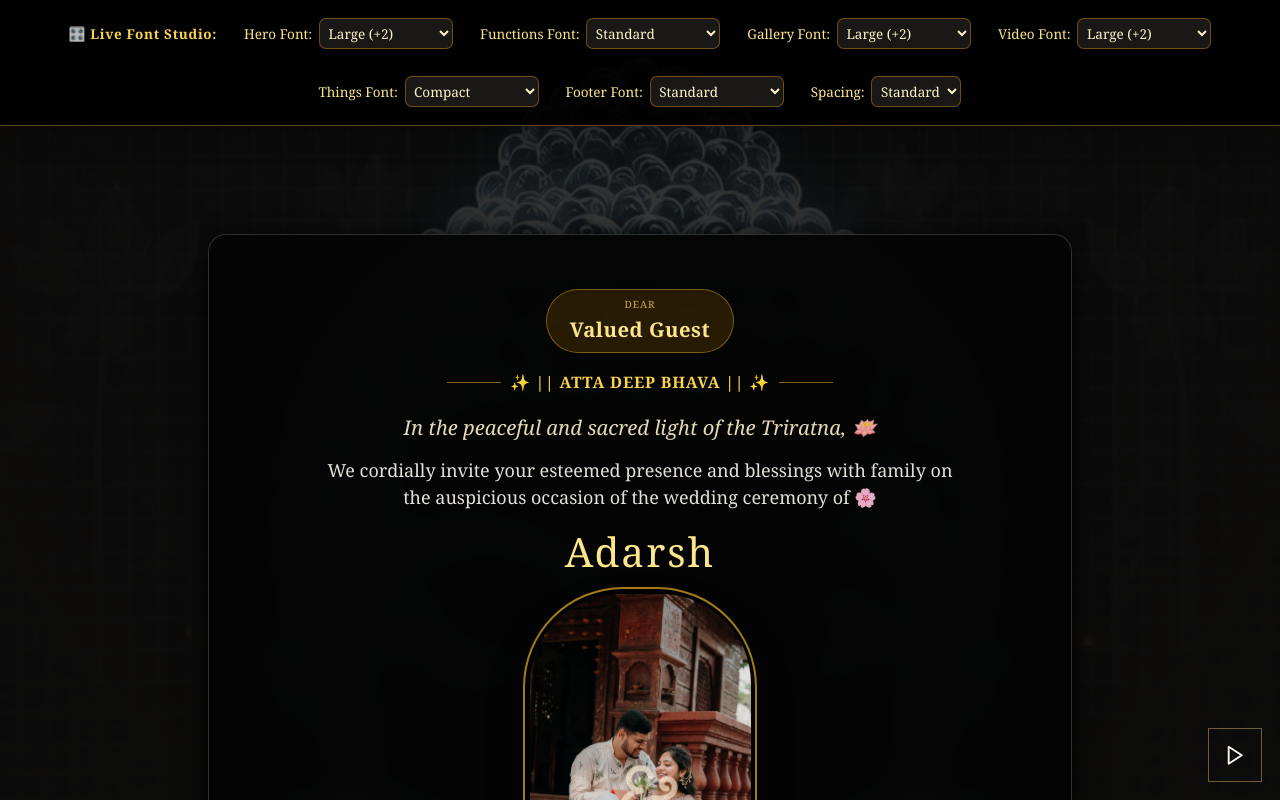
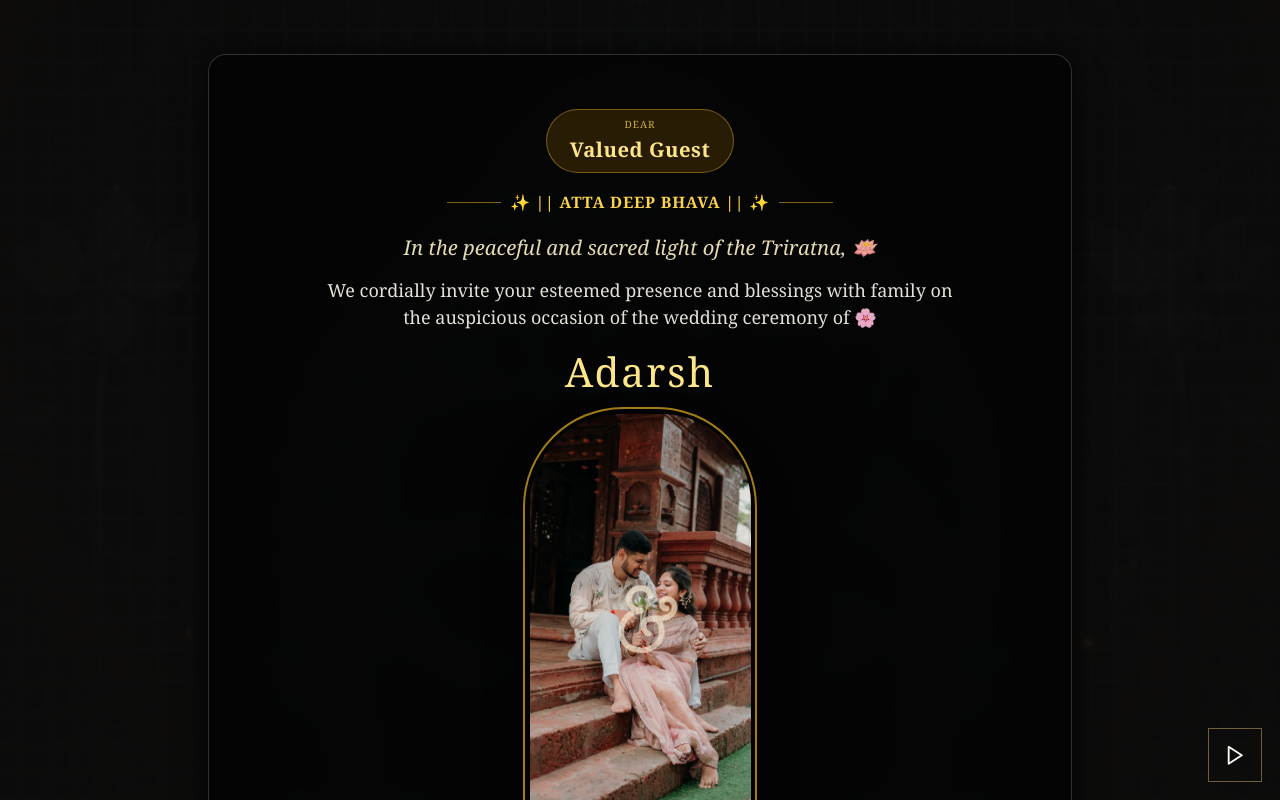
Before and after one commit to Adoniskingx/AD, a React (Vite) app in the folder adarsh-divyansha-wedding/: page / in a window 1280 px wide. Shown: the top 800 px of the page. Built offline with nearby package versions, Linux system fonts and the light colour scheme.

Commit message:
Refactor App component by removing font size states
Removed font size state management and layout studio dropdowns for sections. Updated main content rendering to use direct component calls.

```diff
--- a/adarsh-divyansha-wedding/src/App.tsx
+++ b/adarsh-divyansha-wedding/src/App.tsx
@@ -1,4 +1,4 @@
-import React, { useState } from 'react';
+import React from 'react';
 import Hero from './components/Hero';
 import Functions from './components/Functions';
 import Gallery from './components/Gallery';
@@ -8,131 +8,22 @@ import Footer from './components/Footer';
 import MusicPlayer from './components/MusicPlayer';
 
 export function App() {
-  // Font Size States per Section (Defaulting to your precise requested sizes)
-  const [heroFontSize, setHeroFontSize] = useState('115%');     // Large (+2)
-  const [functionsFontSize, setFunctionsFontSize] = useState('100%'); // Standard (Normal)
-  const [galleryFontSize, setGalleryFontSize] = useState('115%');   // Large (+2)
-  const [videoFontSize, setVideoFontSize] = useState('115%');       // Large (+2)
-  const [thingsFontSize, setThingsFontSize] = useState('85%');     // Compact (Small)
-  const [footerFontSize, setFooterFontSize] = useState('100%');  // Standard (Normal)
-
-  // Layout Studio Dropdown States
-  const [sectionSpacing, setSectionSpacing] = useState('py-12');
-
   return (
     <div className="min-h-screen relative overflow-x-hidden">
-
-      {/* 🎛️ Live Layout Studio Bar */}
-      <div className="bg-black/90 border-b border-amber-500/40 p-4 relative z-50 text-xs text-amber-100 shadow-xl">
-        <div className="max-w-6xl mx-auto flex flex-wrap items-center justify-center gap-6">
-          <span className="font-serif text-amber-300 font-bold tracking-wider">🎛️ Live Font Studio:</span>
-
-          {/* Hero Font Size */}
-          <div className="flex items-center gap-1.5">
-            <label className="text-amber-200">Hero Font:</label>
-            <select value={heroFontSize} onChange={(e) => setHeroFontSize(e.target.value)} className="bg-[#1A1816] text-amber-100 border border-amber-500/40 rounded-md p-1">
-              <option value="85%">Compact</option>
-              <option value="100%">Standard</option>
-              <option value="115%">Large (+2)</option>
-              <option value="130%">Extra Large (+4)</option>
-            </select>
-          </div>
-
-          {/* Functions Font Size */}
-          <div className="flex items-center gap-1.5">
-            <label className="text-amber-200">Functions Font:</label>
-            <select value={functionsFontSize} onChange={(e) => setFunctionsFontSize(e.target.value)} className="bg-[#1A1816] text-amber-100 border border-amber-500/40 rounded-md p-1">
-              <option value="85%">Compact</option>
-              <option value="100%">Standard</option>
-              <option value="115%">Large (+2)</option>
-              <option value="130%">Extra Large (+4)</option>
-            </select>
-          </div>
-
-          {/* Gallery Font Size */}
-          <div className="flex items-center gap-1.5">
-            <label className="text-amber-200">Gallery Font:</label>
-            <select value={galleryFontSize} onChange={(e) => setGalleryFontSize(e.target.value)} className="bg-[#1A1816] text-amber-100 border border-amber-500/40 rounded-md p-1">
-              <option value="85%">Compact</option>
-              <option value="100%">Standard</option>
-              <option value="115%">Large (+2)</option>
-              <option value="130%">Extra Large (+4)</option>
-            </select>
-          </div>
-
-          {/* Video Font Size */}
-          <div className="flex items-center gap-1.5">
-            <label className="text-amber-200">Video Font:</label>
-            <select value={videoFontSize} onChange={(e) => setVideoFontSize(e.target.value)} className="bg-[#1A1816] text-amber-100 border border-amber-500/40 rounded-md p-1">
-              <option value="85%">Compact</option>
-              <option value="100%">Standard</option>
-              <option value="115%">Large (+2)</option>
-              <option value="130%">Extra Large (+4)</option>
-            </select>
-          </div>
-
-          {/* Things to Know Font Size */}
-          <div className="flex items-center gap-1.5">
-            <label className="text-amber-200">Things Font:</label>
-            <select value={thingsFontSize} onChange={(e) => setThingsFontSize(e.target.value)} className="bg-[#1A1816] text-amber-100 border border-amber-500/40 rounded-md p-1">
-              <option value="85%">Compact</option>
-              <option value="100%">Standard</option>
-              <option value="115%">Large (+2)</option>
-              <option value="130%">Extra Large (+4)</option>
-            </select>
-          </div>
-
-          {/* Footer Font Size */}
-          <div className="flex items-center gap-1.5">
-            <label className="text-amber-200">Footer Font:</label>
-            <select value={footerFontSize} onChange={(e) => setFooterFontSize(e.target.value)} className="bg-[#1A1816] text-amber-100 border border-amber-500/40 rounded-md p-1">
-              <option value="85%">Compact</option>
-              <option value="100%">Standard</option>
-              <option value="115%">Large (+2)</option>
-              <option value="130%">Extra Large (+4)</option>
-            </select>
-          </div>
-
-          {/* Section Spacing */}
-          <div className="flex items-center gap-1.5">
-            <label className="text-amber-200">Spacing:</label>
-            <select value={sectionSpacing} onChange={(e) => setSectionSpacing(e.target.value)} className="bg-[#1A1816] text-amber-100 border border-amber-500/40 rounded-md p-1">
-              <option value="py-6">Compact</option>
-              <option value="py-12">Standard</option>
-              <option value="py-20">Relaxed</option>
-            </select>
-          </div>
-
-        </div>
-      </div>
-
       {/* Background Layers */}
       <div className="sacred-bg-layer" />
       <div className="sacred-overlay-layer" />
 
-      {/* Main Content Sections with Forced Inline Scaling */}
+      {/* Main Content Sections */}
       <div className="site-content-wrapper">
-        <div style={{ fontSize: heroFontSize }} className={sectionSpacing}>
         <Hero />
-        </div>
-        <div style={{ fontSize: functionsFontSize }} className={sectionSpacing}>
         <Functions />
-        </div>
-        <div style={{ fontSize: galleryFontSize }} className={sectionSpacing}>
         <Gallery />
-        </div>
-        <div style={{ fontSize: videoFontSize }} className={sectionSpacing}>
         <VideoSection />
-        </div>
-        <div style={{ fontSize: thingsFontSize }} className={sectionSpacing}>
         <ThingsToKnow />
-        </div>
-        <div style={{ fontSize: footerFontSize }} className={sectionSpacing}>
         <Footer />
-        </div>
         <MusicPlayer />
       </div>
-
     </div>
   );
 }
```
Lines whose indentation alone changed are shown as unchanged.
